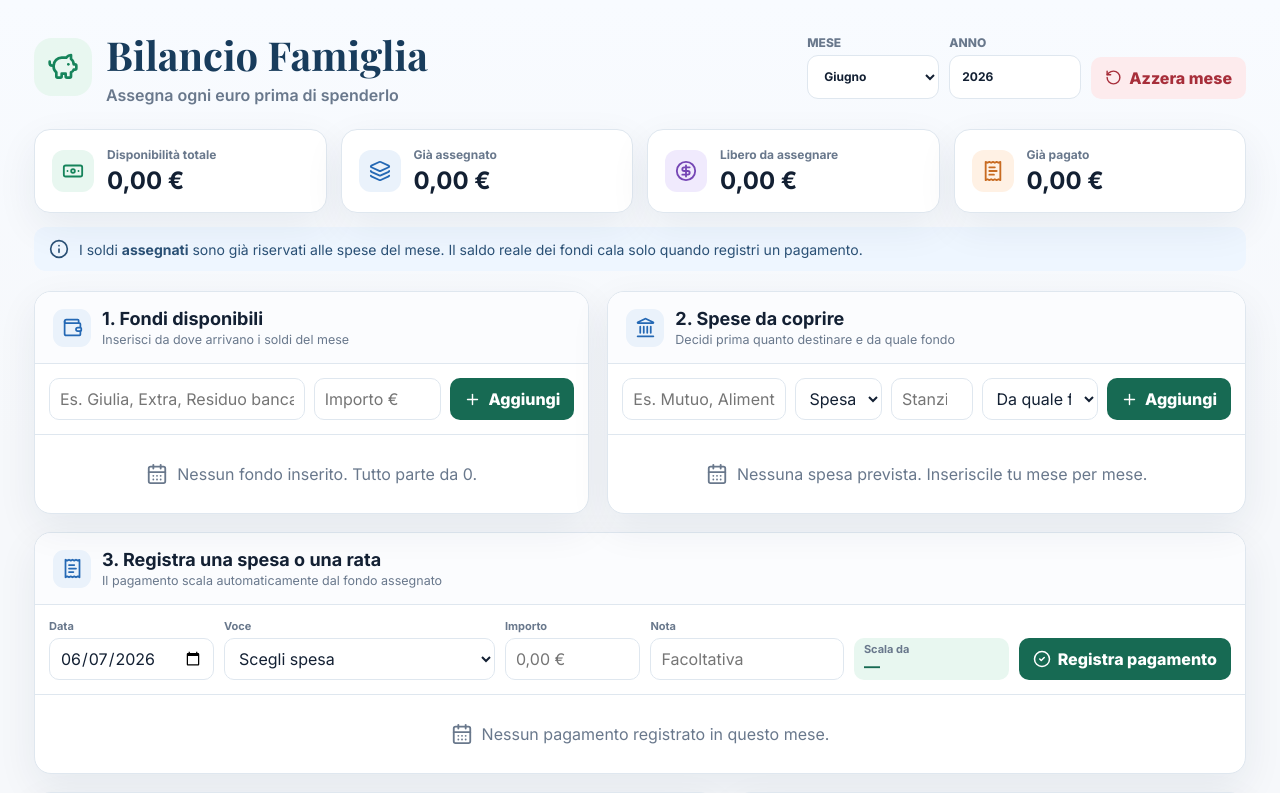
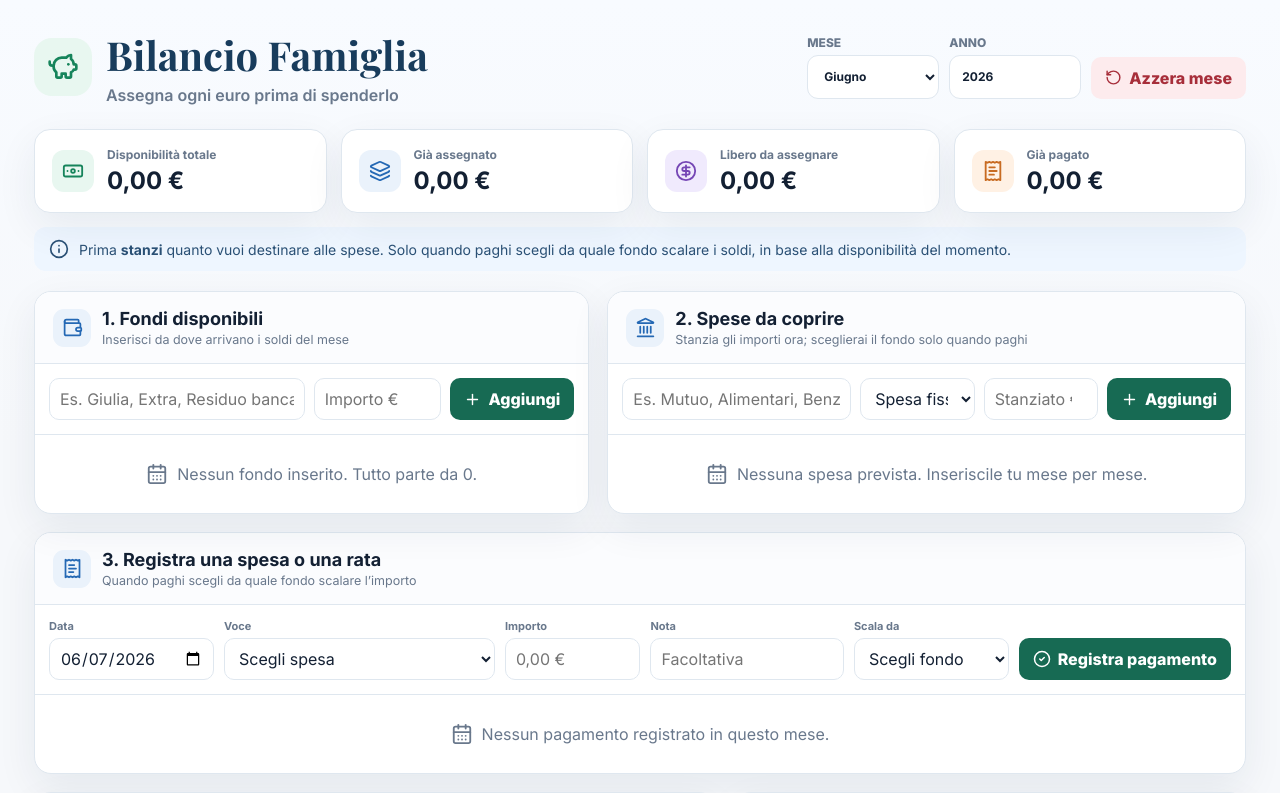
Before and after one commit to diablo130219/Bilancio-Famiglia, a React (Vite) app: page / in a window 1280 px wide. Shown: the top 793 px of the page. Built offline with nearby package versions, Linux system fonts and the light colour scheme.

Commit message:
Add files via upload

```diff
--- a/src/main.jsx
+++ b/src/main.jsx
@@ -7,7 +7,7 @@ import {
 } from "lucide-react";
 import "./style.css";
 
-const STORAGE_KEY = "bilancio-famiglia-zero-based-v1";
+const STORAGE_KEY = "bilancio-famiglia-zero-based-v2";
 const MONTH_KEY = "bilancio-famiglia-zero-based-month";
 const YEAR_KEY = "bilancio-famiglia-zero-based-year";
 
@@ -62,6 +62,7 @@ function normalizeMonth(raw) {
           id: p.id || makeId(),
           date: p.date || "",
           allocationId: p.allocationId || "",
+          fundId: p.fundId || "",
           amount: Number(p.amount) || 0,
           note: p.note || ""
         }))
@@ -160,7 +161,7 @@ function App() {
       <section className="explain-strip">
         <Info size={20} />
         <span>
-          I soldi <strong>assegnati</strong> sono già riservati alle spese del mese. Il saldo reale dei fondi cala solo quando registri un pagamento.
+          Prima <strong>stanzi</strong> quanto vuoi destinare alle spese. Solo quando paghi scegli da quale fondo scalare i soldi, in base alla disponibilità del momento.
         </span>
       </section>
 
@@ -232,8 +233,8 @@ function FundsPanel({ data, result, updateMonth }) {
   };
 
   const removeFund = (id) => {
-    const used = data.allocations.some((a) => a.fundId === id);
-    if (used) return alert("Questo fondo è usato da uno o più stanziamenti. Cambia prima la loro provenienza.");
+    const used = data.payments.some((p) => p.fundId === id);
+    if (used) return alert("Questo fondo è già stato usato in uno o più pagamenti. Elimina prima quei pagamenti.");
     updateMonth((m) => { m.funds = m.funds.filter((f) => f.id !== id); });
   };
 
@@ -249,21 +250,19 @@ function FundsPanel({ data, result, updateMonth }) {
       {data.funds.length === 0 ? <Empty text="Nessun fondo inserito. Tutto parte da 0." /> : (
         <div className="table-wrap">
           <table>
-            <thead><tr><th>Fondo</th><th>Inizio mese</th><th>Riservato</th><th>Pagato</th><th>Saldo reale</th><th>Libero</th><th></th></tr></thead>
+            <thead><tr><th>Fondo</th><th>Inizio mese</th><th>Pagato</th><th>Disponibile ora</th><th></th></tr></thead>
             <tbody>
               {result.funds.map((f) => (
                 <tr key={f.id}>
                   <td><input className="table-input name-input" value={f.name} onChange={(e) => updateMonth((m) => { const x = m.funds.find((z) => z.id === f.id); if (x) x.name = e.target.value; })} /></td>
                   <td><MoneyInput value={f.amount} onChange={(v) => updateMonth((m) => { const x = m.funds.find((z) => z.id === f.id); if (x) x.amount = v; })} /></td>
-                  <td className="money muted-money">{euro(f.reserved)}</td>
                   <td className="money">{euro(f.paid)}</td>
-                  <td className="money strong">{euro(f.current)}</td>
-                  <td className={`money strong ${f.free < -0.005 ? "negative" : "positive"}`}>{euro(f.free)}</td>
+                  <td className={`money strong ${f.current < -0.005 ? "negative" : "positive"}`}>{euro(f.current)}</td>
                   <td><button className="icon-btn" onClick={() => removeFund(f.id)} title="Elimina"><Trash2 size={16} /></button></td>
                 </tr>
               ))}
             </tbody>
-            <tfoot><tr><td>Totale</td><td>{euro(result.totalInitial)}</td><td>{euro(result.totalReserved)}</td><td>{euro(result.totalPaid)}</td><td>{euro(result.totalCurrent)}</td><td>{euro(result.freeToAssign)}</td><td></td></tr></tfoot>
+            <tfoot><tr><td>Totale</td><td>{euro(result.totalInitial)}</td><td>{euro(result.totalPaid)}</td><td>{euro(result.totalCurrent)}</td><td></td></tr></tfoot>
           </table>
         </div>
       )}
@@ -275,12 +274,11 @@ function AllocationsPanel({ data, result, updateMonth }) {
   const [name, setName] = useState("");
   const [type, setType] = useState("Spesa fissa");
   const [planned, setPlanned] = useState("");
-  const [fundId, setFundId] = useState("");
 
   const addAllocation = () => {
     if (!name.trim()) return;
-    updateMonth((m) => m.allocations.push({ id: makeId(), name: name.trim(), type, planned: Number(planned) || 0, fundId }));
-    setName(""); setPlanned(""); setFundId("");
+    updateMonth((m) => m.allocations.push({ id: makeId(), name: name.trim(), type, planned: Number(planned) || 0, fundId: "" }));
+    setName(""); setPlanned("");
   };
 
   const removeAllocation = (id) => {
@@ -294,15 +292,11 @@ function AllocationsPanel({ data, result, updateMonth }) {
 
   return (
     <section className="panel">
-      <PanelHead icon={Landmark} title="2. Spese da coprire" subtitle="Decidi prima quanto destinare e da quale fondo" />
+      <PanelHead icon={Landmark} title="2. Spese da coprire" subtitle="Stanzia gli importi ora; sceglierai il fondo solo quando paghi" />
       <div className="allocation-form">
         <input placeholder="Es. Mutuo, Alimentari, Benzina…" value={name} onChange={(e) => setName(e.target.value)} />
         <select value={type} onChange={(e) => setType(e.target.value)}>{TYPES.map((t) => <option key={t}>{t}</option>)}</select>
         <input type="number" step="0.01" min="0" placeholder="Stanziato €" value={planned} onChange={(e) => setPlanned(e.target.value)} />
-        <select value={fundId} onChange={(e) => setFundId(e.target.value)}>
-          <option value="">Da quale fondo?</option>
-          {data.funds.map((f) => <option key={f.id} value={f.id}>{f.name}</option>)}
-        </select>
         <button className="primary-btn" onClick={addAllocation}><Plus size={17} /> Aggiungi</button>
       </div>
 
@@ -319,7 +313,7 @@ function AllocationsPanel({ data, result, updateMonth }) {
               </div>
               <div className="allocation-fields">
                 <label><span>Stanziato</span><MoneyInput value={a.planned} onChange={(v) => updateMonth((m) => { const x = m.allocations.find((z) => z.id === a.id); if (x) x.planned = v; })} /></label>
-                <label><span>Prelevato da</span><select value={a.fundId} onChange={(e) => updateMonth((m) => { const x = m.allocations.find((z) => z.id === a.id); if (x) x.fundId = e.target.value; })}><option value="">Non assegnato</option>{data.funds.map((f) => <option key={f.id} value={f.id}>{f.name}</option>)}</select></label>
+                <div className="allocation-stat"><span>Stato</span><strong>{a.remaining <= 0.005 ? "Coperta" : "Da coprire"}</strong></div>
                 <div className="allocation-stat"><span>Pagato</span><strong>{euro(a.paid)}</strong></div>
                 <div className="allocation-stat"><span>Da pagare</span><strong>{euro(a.remaining)}</strong></div>
               </div>
@@ -338,16 +332,21 @@ function PaymentsPanel({ data, result, updateMonth }) {
   const [amount, setAmount] = useState("");
   const [date, setDate] = useState(todayLocal());
   const [note, setNote] = useState("");
+  const [fundId, setFundId] = useState("");
 
   const selected = data.allocations.find((a) => a.id === allocationId);
-  const selectedFund = selected ? data.funds.find((f) => f.id === selected.fundId) : null;
+  const selectedFund = data.funds.find((f) => f.id === fundId);
+  const selectedFundResult = result.funds.find((f) => f.id === fundId);
 
   const addPayment = () => {
     if (!selected) return alert("Scegli prima la spesa da pagare.");
-    if (!selected.fundId) return alert("Questa spesa non ha ancora un fondo assegnato.");
+    if (!selectedFund) return alert("Scegli da quale fondo scalare questo pagamento.");
     const val = Number(amount) || 0;
     if (val <= 0) return;
-    updateMonth((m) => m.payments.push({ id: makeId(), date, allocationId, amount: val, note: note.trim() }));
+    if (selectedFundResult && val > selectedFundResult.current + 0.005) {
+      return alert(`Nel fondo ${selectedFund.name} hai ${euro(selectedFundResult.current)} disponibili. Scegli un altro fondo oppure registra un importo più basso.`);
+    }
+    updateMonth((m) => m.payments.push({ id: makeId(), date, allocationId, fundId, amount: val, note: note.trim() }));
     setAmount(""); setNote("");
   };
 
@@ -355,13 +354,13 @@ function PaymentsPanel({ data, result, updateMonth }) {
 
   return (
     <section className="panel payments-panel">
-      <PanelHead icon={ReceiptText} title="3. Registra una spesa o una rata" subtitle="Il pagamento scala automaticamente dal fondo assegnato" />
+      <PanelHead icon={ReceiptText} title="3. Registra una spesa o una rata" subtitle="Quando paghi scegli da quale fondo scalare l’importo" />
       <div className="payment-form">
         <label><span>Data</span><input type="date" value={date} onChange={(e) => setDate(e.target.value)} /></label>
         <label><span>Voce</span><select value={allocationId} onChange={(e) => setAllocationId(e.target.value)}><option value="">Scegli spesa</option>{data.allocations.map((a) => <option key={a.id} value={a.id}>{a.name}</option>)}</select></label>
         <label><span>Importo</span><input type="number" step="0.01" min="0" placeholder="0,00 €" value={amount} onChange={(e) => setAmount(e.target.value)} /></label>
         <label><span>Nota</span><input placeholder="Facoltativa" value={note} onChange={(e) => setNote(e.target.value)} /></label>
-        <div className="source-preview"><span>Scala da</span><strong>{selectedFund?.name || "—"}</strong></div>
+        <label><span>Scala da</span><select value={fundId} onChange={(e) => setFundId(e.target.value)}><option value="">Scegli fondo</option>{result.funds.map((f) => <option key={f.id} value={f.id}>{f.name} · {euro(f.current)} disponibili</option>)}</select></label>
         <button className="pay-btn" onClick={addPayment}><CheckCircle2 size={18} /> Registra pagamento</button>
       </div>
 
@@ -444,7 +443,8 @@ function calculateMonth(data) {
   data.payments.forEach((p) => {
     paidByAllocation[p.allocationId] = (paidByAllocation[p.allocationId] || 0) + (Number(p.amount) || 0);
     const allocation = data.allocations.find((a) => a.id === p.allocationId);
-    if (allocation?.fundId) paidByFund[allocation.fundId] = (paidByFund[allocation.fundId] || 0) + (Number(p.amount) || 0);
+    const sourceFundId = p.fundId || allocation?.fundId || "";
+    if (sourceFundId) paidByFund[sourceFundId] = (paidByFund[sourceFundId] || 0) + (Number(p.amount) || 0);
   });
 
   const allocations = data.allocations.map((a) => {
@@ -459,12 +459,8 @@ function calculateMonth(data) {
 
   const funds = data.funds.map((f) => {
     const paid = paidByFund[f.id] || 0;
-    const reserved = allocations
-      .filter((a) => a.fundId === f.id)
-      .reduce((sum, a) => sum + a.remaining, 0);
     const current = (Number(f.amount) || 0) - paid;
-    const free = current - reserved;
-    return { ...f, paid, reserved, current, free };
+    return { ...f, paid, current };
   });
 
   const totalInitial = funds.reduce((s, f) => s + (Number(f.amount) || 0), 0);
@@ -477,7 +473,7 @@ function calculateMonth(data) {
   const payments = [...data.payments]
     .map((p) => {
       const allocation = data.allocations.find((a) => a.id === p.allocationId);
-      const fund = data.funds.find((f) => f.id === allocation?.fundId);
+      const fund = data.funds.find((f) => f.id === (p.fundId || allocation?.fundId));
       return { ...p, allocationName: allocation?.name || "Voce eliminata", fundName: fund?.name || "—" };
     })
     .sort((a, b) => (b.date || "").localeCompare(a.date || ""));
@@ -500,7 +496,7 @@ function formatDate(value) {
 }
 
 function downloadBackup(store) {
-  const blob = new Blob([JSON.stringify({ exportedAt: new Date().toISOString(), app: "Bilancio Famiglia", version: "zero-based-v1", data: store }, null, 2)], { type: "application/json" });
+  const blob = new Blob([JSON.stringify({ exportedAt: new Date().toISOString(), app: "Bilancio Famiglia", version: "zero-based-v2", data: store }, null, 2)], { type: "application/json" });
   const url = URL.createObjectURL(blob);
   const a = document.createElement("a");
   a.href = url;
--- a/src/style.css
+++ b/src/style.css
@@ -55,7 +55,7 @@ button { cursor: pointer; }
 .panel-head p { margin: 3px 0 0; color: var(--muted); font-size: 12.5px; }
 
 .entry-row { display: grid; grid-template-columns: 1.4fr .7fr auto; gap: 9px; padding: 14px; border-bottom: 1px solid var(--line); }
-.allocation-form { display: grid; grid-template-columns: 1.4fr .75fr .7fr 1fr auto; gap: 9px; padding: 14px; border-bottom: 1px solid var(--line); }
+.allocation-form { display: grid; grid-template-columns: 1.6fr .8fr .8fr auto; gap: 9px; padding: 14px; border-bottom: 1px solid var(--line); }
 .entry-row input, .allocation-form input, .allocation-form select, .payment-form input, .payment-form select, .allocation-fields input, .allocation-fields select { width: 100%; height: 42px; border: 1px solid var(--line); border-radius: 10px; padding: 0 10px; background: white; color: var(--ink); }
 .primary-btn, .pay-btn, .secondary-btn, .danger-btn { border: 0; border-radius: 10px; min-height: 42px; padding: 0 14px; display: inline-flex; align-items: center; justify-content: center; gap: 7px; font-weight: 800; }
 .primary-btn, .pay-btn { background: #176a53; color: white; }
```
